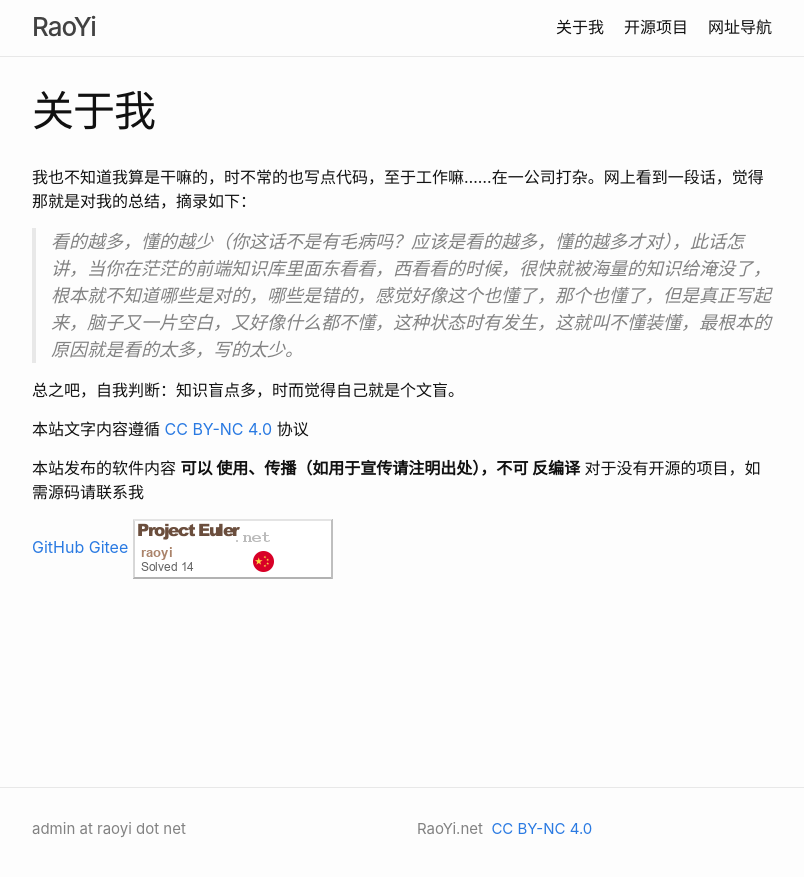
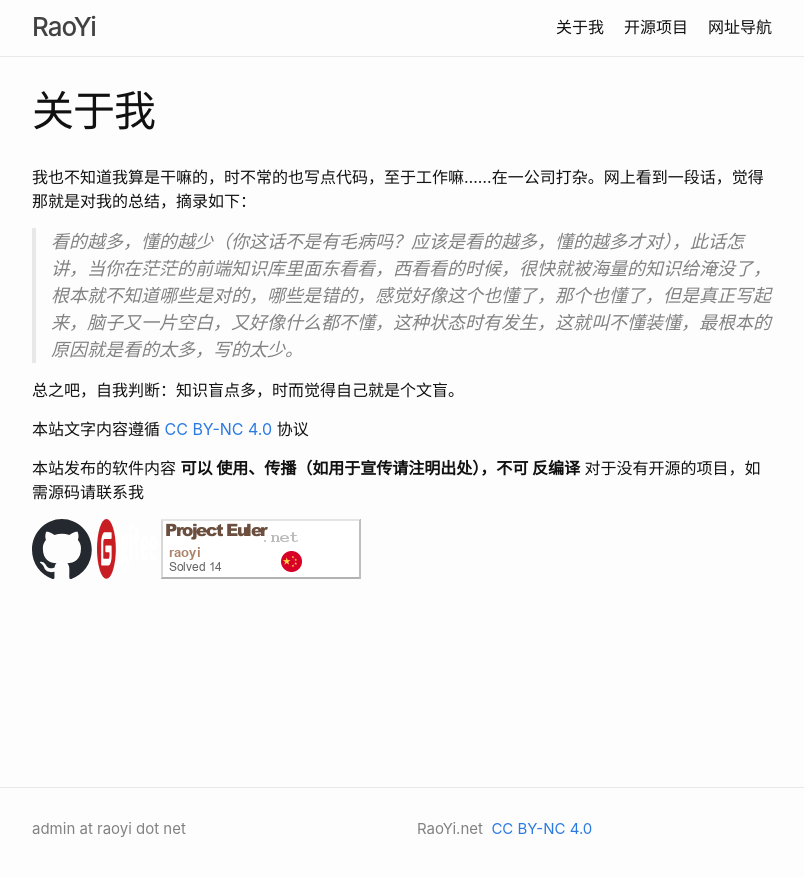
Before and after one commit to raoyi/raoyi.github.io, a Jekyll site: the page built from about.md, in a window 1280 px wide. Shown: the top 877 px of the page, without its empty margins (238-1042 px from the left). Built offline with Jekyll 4.4.1, drawn with Linux system fonts in a browser that asks for light colours.

Commit message:
Update about.md

```diff
--- a/about.md
+++ b/about.md
@@ -14,4 +14,4 @@
 
 本站发布的软件内容 <b>可以 使用、传播（如用于宣传请注明出处），不可 反编译</b> 对于没有开源的项目，如需源码请联系我
 
-<a href="https://github.com/raoyi" target="_blank">GitHub</a> <a href="https://gitee.com/raoyi" target="_blank">Gitee</a> <a href="https://projecteuler.net" target="_blank"><img src="../img/pe.png"></a>
+<a href="https://github.com/raoyi" target="_blank"><img src="../img/github-logo.svg" alt="GitHub" width="60" height="60"></a> <a href="https://gitee.com/raoyi" target="_blank"><img src="../img/gitee-logo.svg" alt="Gitee" width="60" height="60"></a> <a href="https://projecteuler.net" target="_blank"><img src="../img/pe.png"></a>
```
